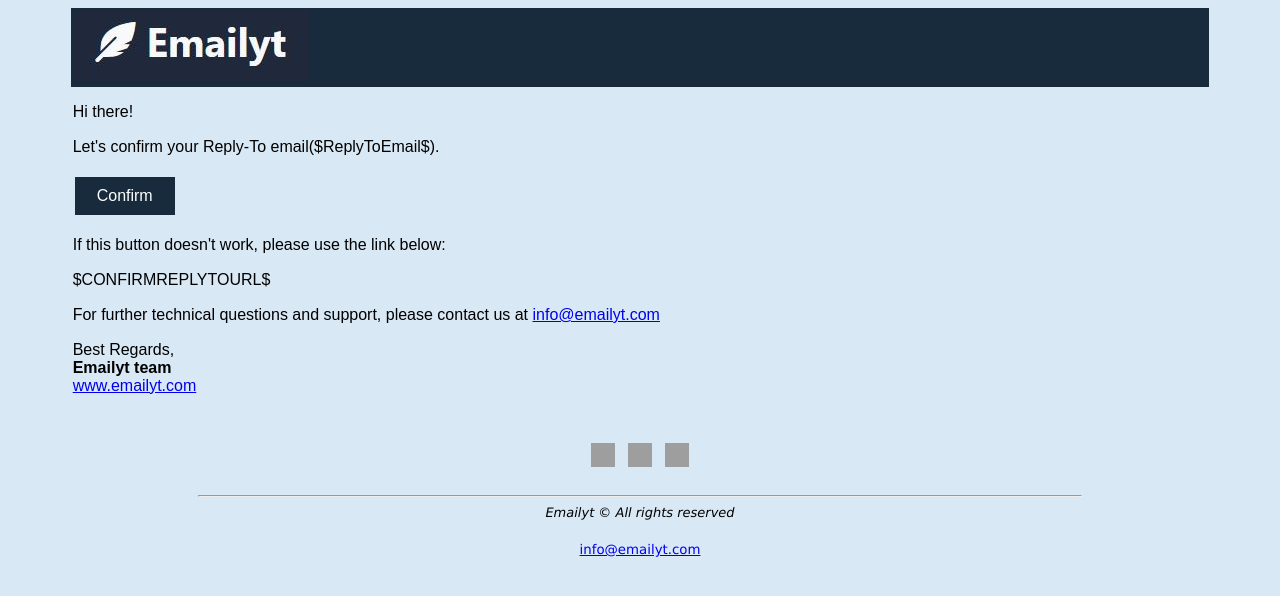
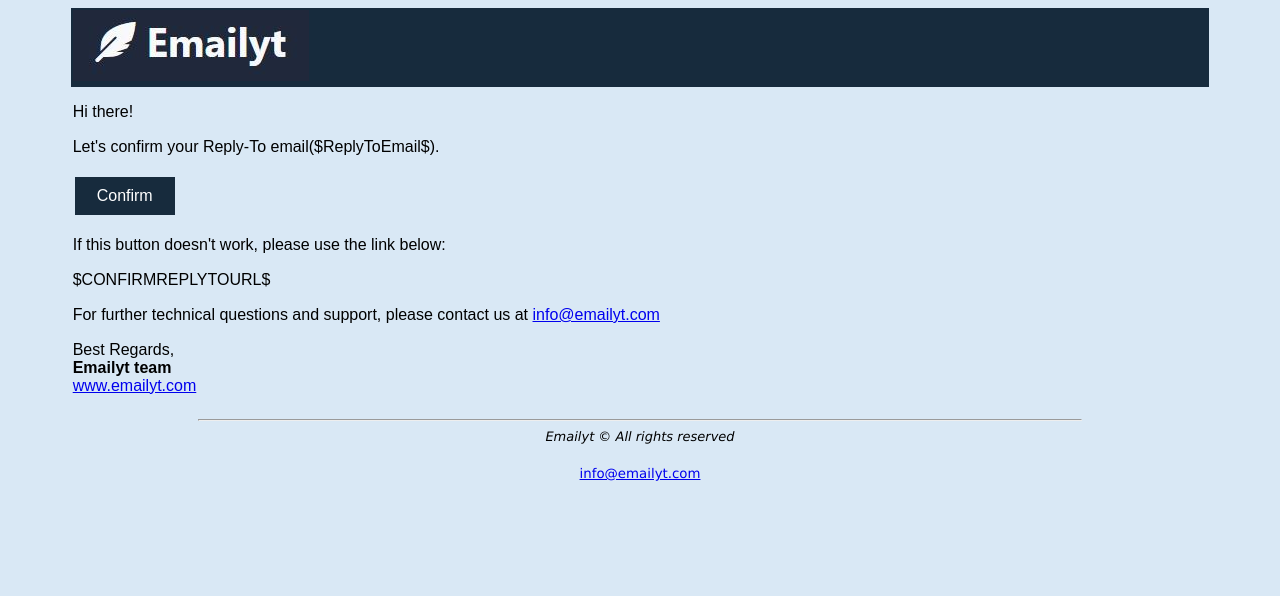
Before and after one commit to naveenalavilli/assets, a plain HTML site: page templates/emailyt/ConfirmReplyToEmail.html in a window 1280 px wide. Drawn offline with Linux system fonts and the light colour scheme; grey boxes are pictures that could not be loaded.

Commit message:
Update ConfirmReplyToEmail.html

```diff
--- a/templates/emailyt/ConfirmReplyToEmail.html
+++ b/templates/emailyt/ConfirmReplyToEmail.html
@@ -98,20 +98,6 @@
             </td>
         </tr>
 
-        <tr class="spaceUnder">
-            <td style="padding-top:2em;text-align:center">
-                <a href="#" target="_blank" style=text-decoration:none>
-                    <img src="https://cdn-images.mailchimp.com/icons/social-block-v2/color-linkedin-48.png" alt="LinkedIn" style="display:inline" height="24" width="24">
-                </a>
-                &nbsp;
-                <a href="#" target="_blank" style=text-decoration:none>
-                    <img src="https://cdn-images.mailchimp.com/icons/social-block-v2/color-facebook-48.png" alt="Facebook" style="display:inline" height="24" width="24">
-                </a>
-                &nbsp;
-                <a href="#" target="_blank" style=text-decoration:none><img src="https://cdn-images.mailchimp.com/icons/social-block-v2/color-twitter-48.png" alt="Twitter" style="display:inline" height="24" width="24"></a>
-            </td>
-        </tr>
-
     </table>
     <hr style="background-color:#D9E8F5;margin-left:15%;margin-right:15%" />
     <div style="text-align:center;font-size:small;font-style:italic">
```
